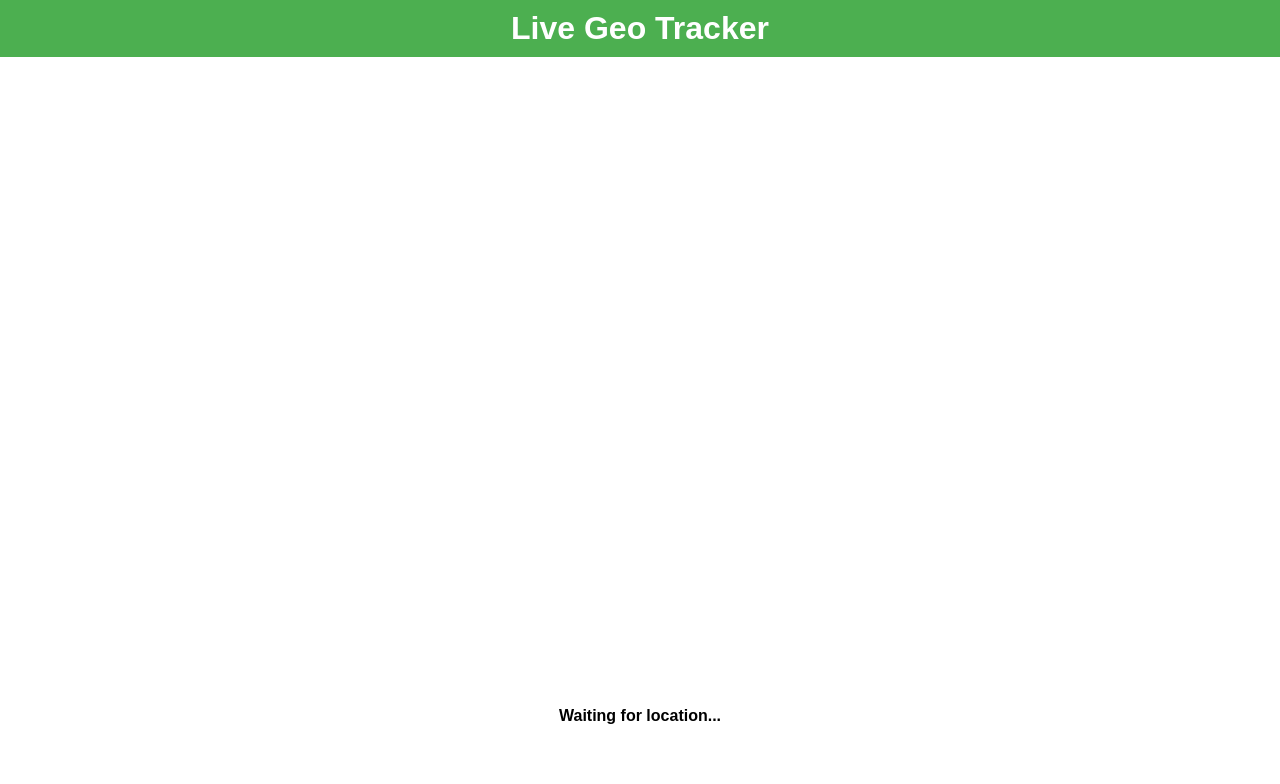
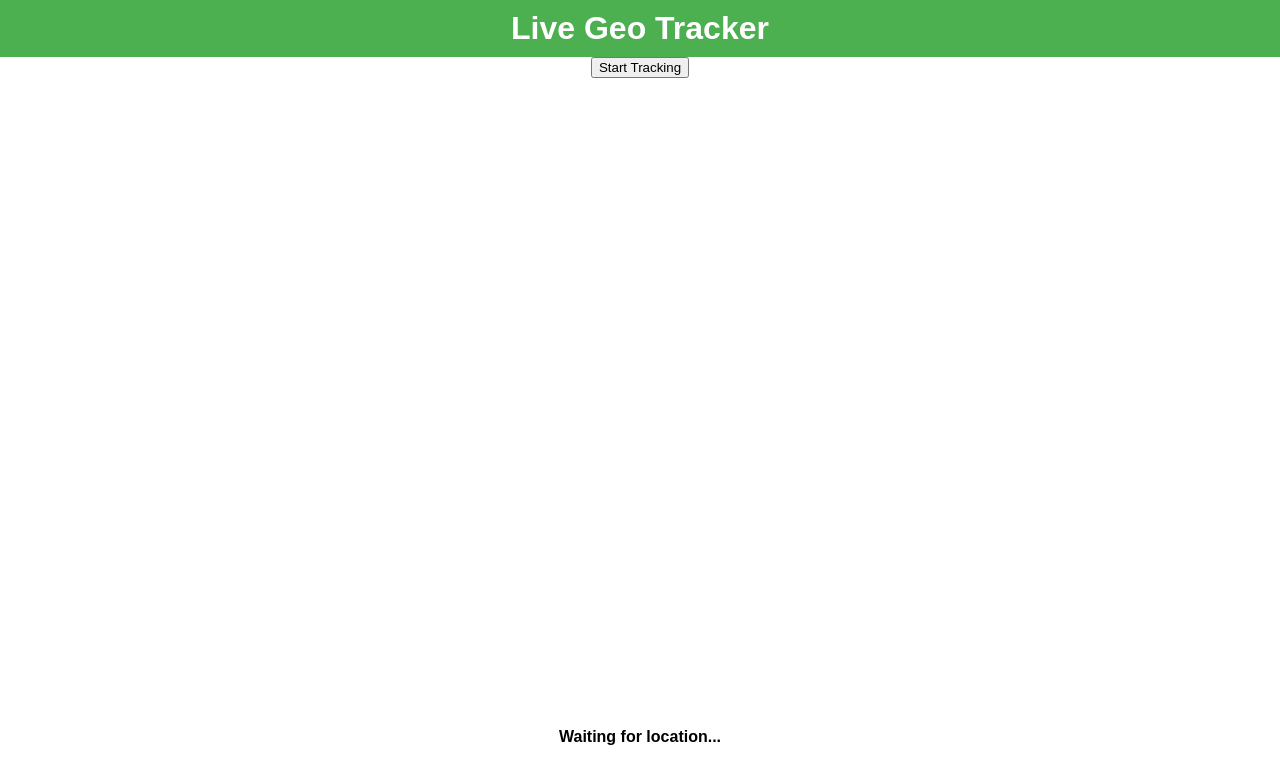
Before and after one commit to WBCHawk/geo-tracker, a plain HTML site: page index.html in a window 1280 px wide. Drawn offline with nearby package versions, Linux system fonts and the light colour scheme.

Commit message:
Update index.html

```diff
--- a/index.html
+++ b/index.html
@@ -9,9 +9,9 @@
 </head>
 <body>
   <h1>Live Geo Tracker</h1>
+  <button onclick="startTracking()">Start Tracking</button>
   <div id="map"></div>
   <div id="coords">Waiting for location...</div>
-
   <script src="https://unpkg.com/leaflet/dist/leaflet.js"></script>
   <script src="script.js"></script>
 </body>
```
